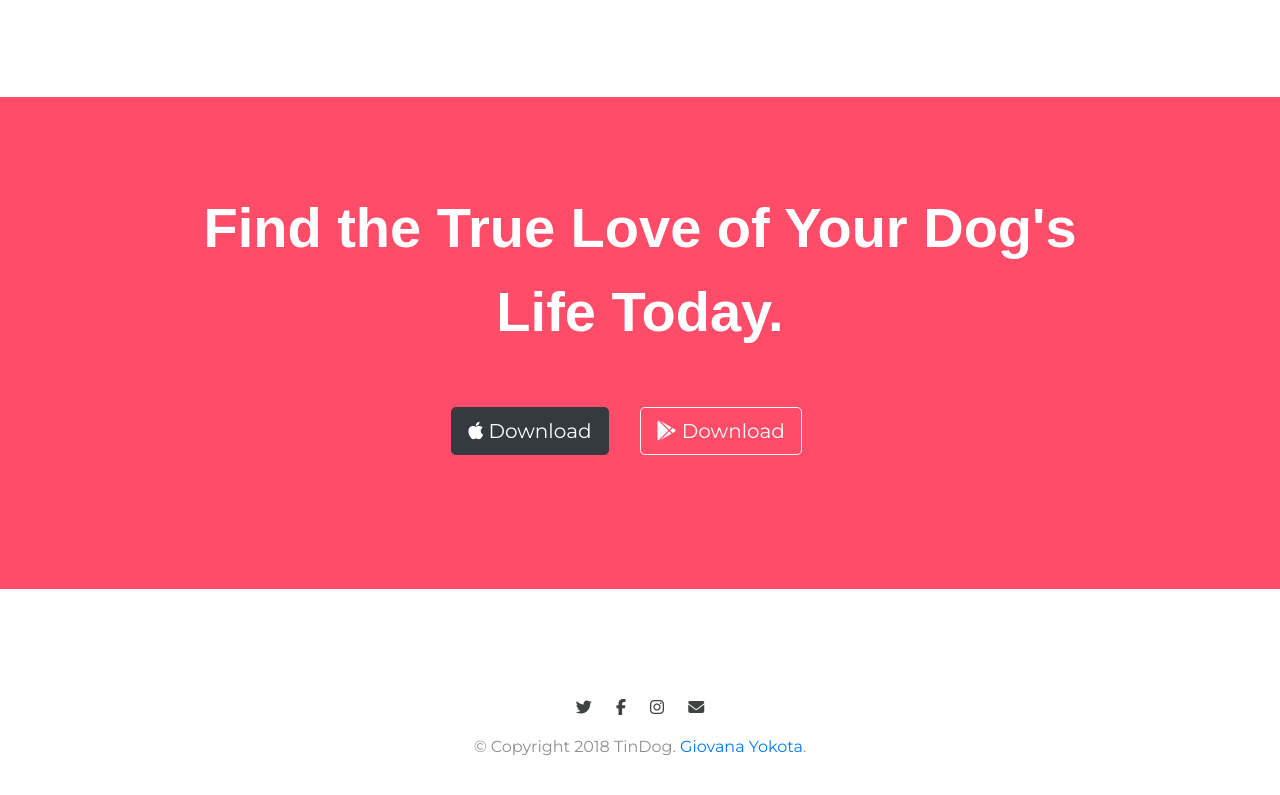
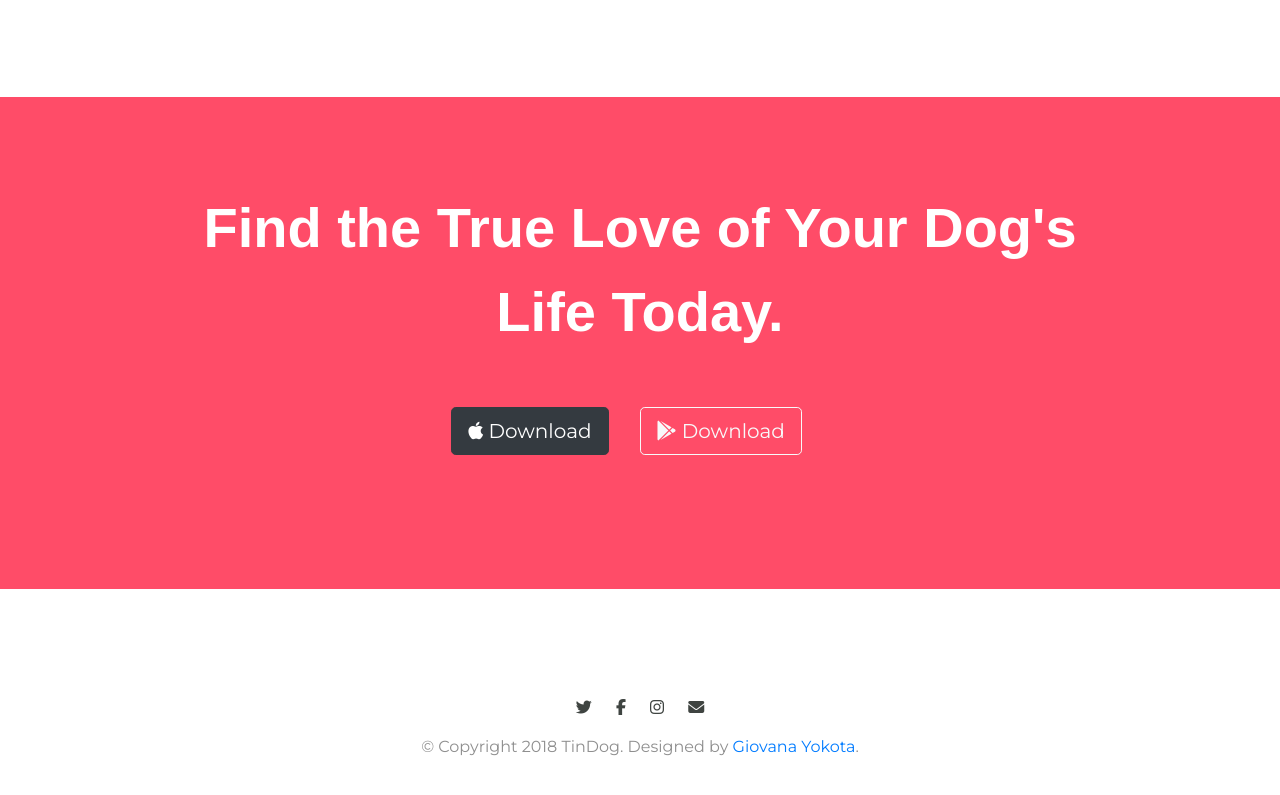
Before and after one commit to gnyokota/Tindog_Project, a plain HTML site: page index.html in a window 1280 px wide. Shown: the part 2556-3351 px from the top of the page. Drawn offline with nearby package versions, Linux system fonts and the light colour scheme.

Commit message:
Update index.html

```diff
--- a/index.html
+++ b/index.html
@@ -199,7 +199,7 @@
       <i class="social-icon fab fa-facebook-f"></i>
       <i class="social-icon fab fa-instagram"></i>
       <a href="mailto:gnyokota@gmail.com"><i class="social-icon fas fa-envelope"></i></a>
-      <p>© Copyright 2018 TinDog.
+      <p>© Copyright 2018 TinDog. Designed by
         <a href="https://www.linkedin.com/in/gyokota/">Giovana Yokota</a>.
       </p>
     </div>
```
